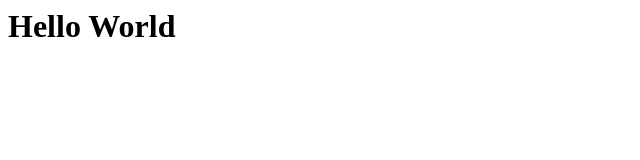
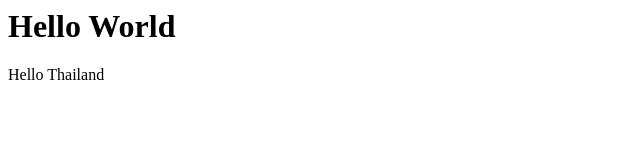
Before and after one commit to PakornBig/github-101, a plain HTML site: page index.html in a window 1280 px wide. Shown: the full height of the page, 0-640 px from the left. Drawn offline with Linux system fonts and the light colour scheme.

Commit message:
Update index.html

```diff
--- a/index.html
+++ b/index.html
@@ -1 +1,2 @@
 <h1>Hello World</h1>
+<p>Hello Thailand</p>
```
